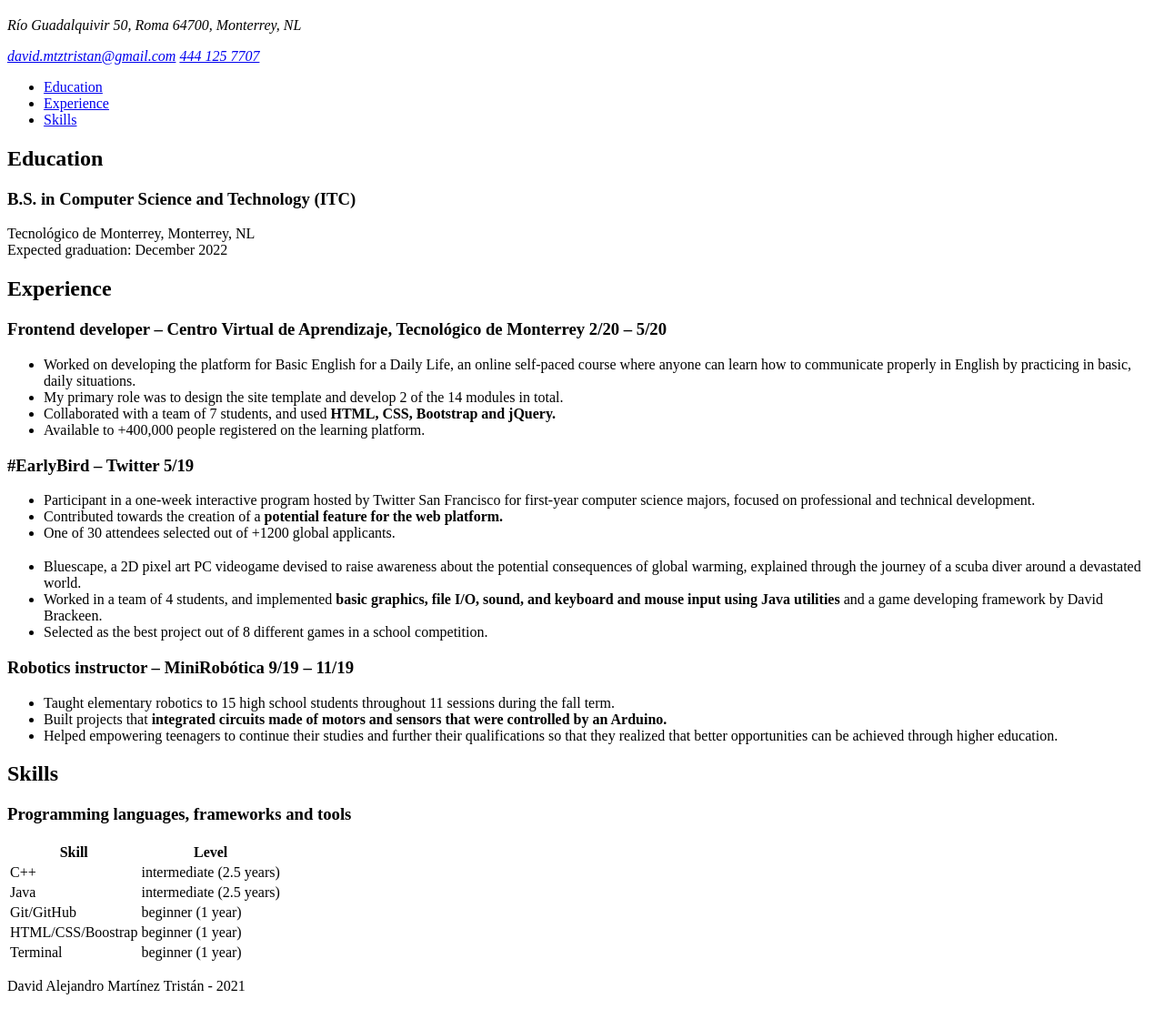
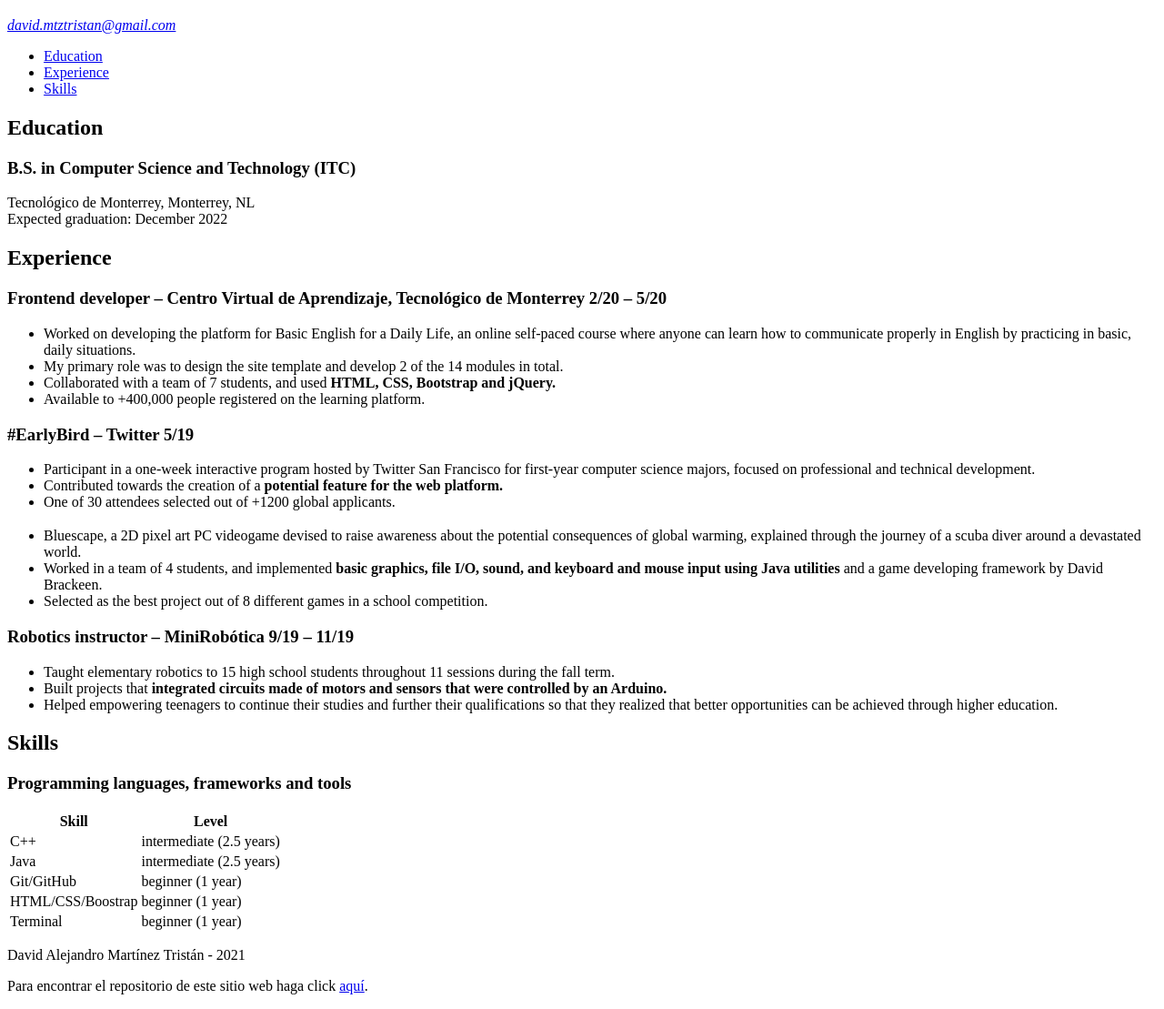
Before and after one commit to dmtzt/dmtzt.github.io, a plain HTML site: page index.html in a window 1280 px wide. Shown: the part 373-1482 px from the top of the page at 91% size. Drawn offline with Linux system fonts and the light colour scheme.

Commit message:
Se eliminaron datos personales y se actualizó el footer

```diff
--- a/index.html
+++ b/index.html
@@ -15,9 +15,7 @@
         <img src="https://i.pinimg.com/474x/ca/f6/82/caf682411af57c5e03a910e94a16b479.jpg" alt="hero">
         <h1>David Alejandro Martínez Tristán</h1>
         <address>
-            <p>Río Guadalquivir 50, Roma 64700, Monterrey, NL</p>
             <a href="mailto:david.mtztristan@gmail.com">david.mtztristan@gmail.com</a>
-            <a href="tel:+524441257707">444 125 7707</a>
         </address>
         <nav>
             <ul>
@@ -107,6 +105,7 @@
     </main>
     <footer>
         <p>David Alejandro Martínez Tristán - 2021</p>
+        <p>Para encontrar el repositorio de este sitio web haga click <a href="https://github.com/dmtzt/dmtzt.github.io">aquí</a>.</p>
     </footer>
 </body>
 </html>
```
